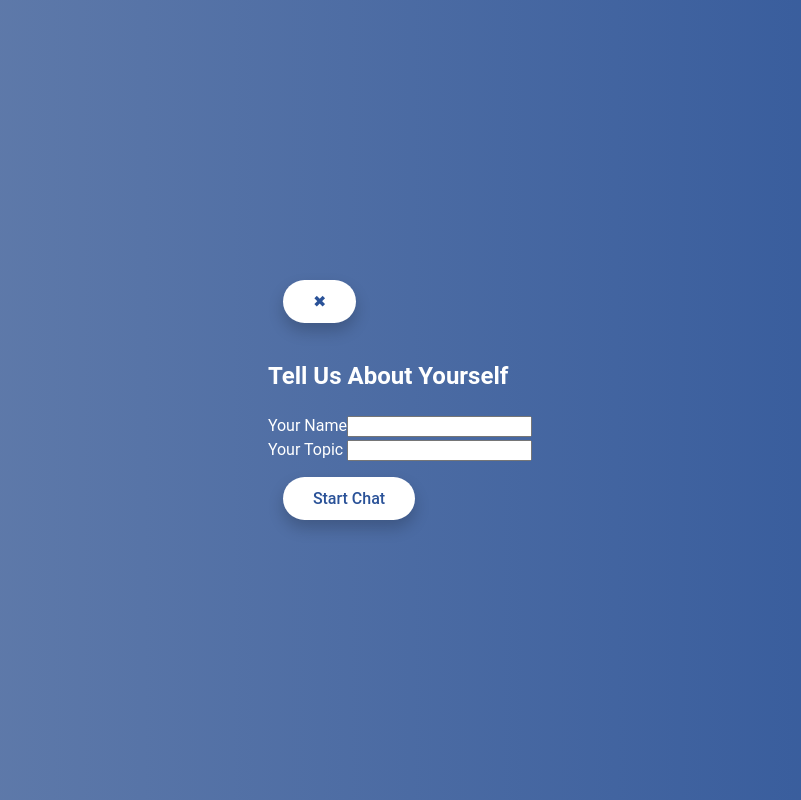
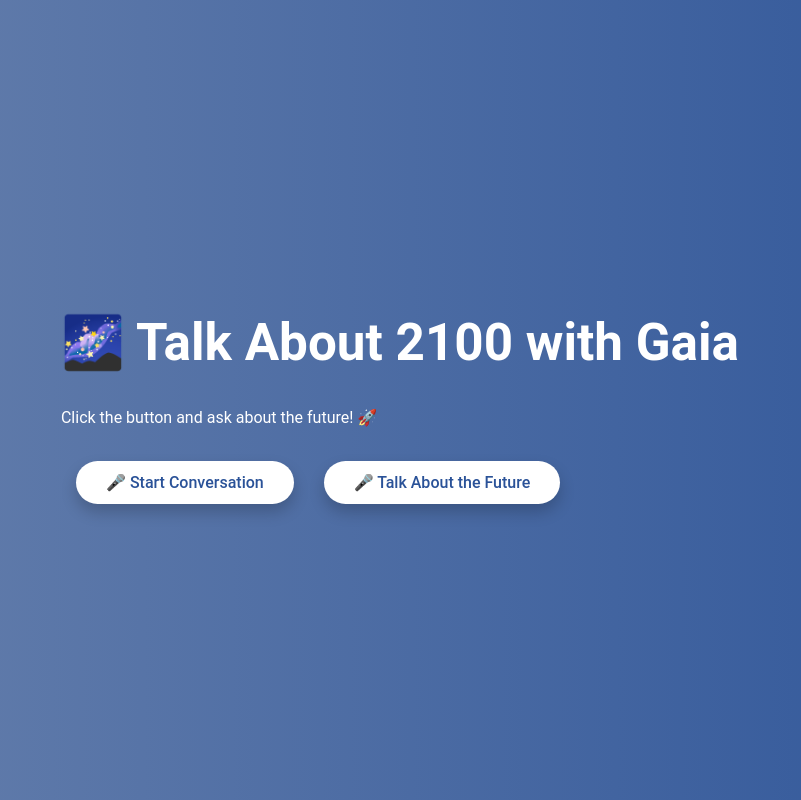
Before and after one commit to Simransharma111/gaia.com, a React (Vite) app: page / in a window 1280 px wide. Shown: the whole page, without its empty margins (240-1041 px from the left). Built offline with nearby package versions, Linux system fonts and the light colour scheme.

Commit message:
Update App.jsx

```diff
--- a/src/App.jsx
+++ b/src/App.jsx
@@ -5,42 +5,42 @@ import AIChat from "./components/AiChat";
 import "./App.css";
 
 const App = () => {
-  const [showPopup, setShowPopup] = useState(true);
+  // const [showPopup, setShowPopup] = useState(true);
 
-  useEffect(() => {
-    const userData = localStorage.getItem("userData");
-    if (userData) {
-      setShowPopup(false);
-    }
-  }, []);
+  // useEffect(() => {
+  //   const userData = localStorage.getItem("userData");
+  //   if (userData) {
+  //     setShowPopup(false);
+  //   }
+  // }, []);
 
-  const handleUserSubmit = async (userData) => {
-    try {
-      await axios.post("https://gaiabackend.onrender.com/api/users", userData);
-      localStorage.setItem("userData", JSON.stringify(userData));
-    } catch (error) {
-      console.error("Error saving user:", error);
-    }
-    setShowPopup(false); // Move to AIChat whether request succeeds or fails
-  };
+  // const handleUserSubmit = async (userData) => {
+  //   try {
+  //     await axios.post("https://gaiabackend.onrender.com/api/users", userData);
+  //     localStorage.setItem("userData", JSON.stringify(userData));
+  //   } catch (error) {
+  //     console.error("Error saving user:", error);
+  //   }
+  //   setShowPopup(false); // Move to AIChat whether request succeeds or fails
+  // };
 
-  const handlePopupClose = () => {
-    setShowPopup(false); // Even if the user just closes, move to AIChat
-  };
+  // const handlePopupClose = () => {
+  //   setShowPopup(false); // Even if the user just closes, move to AIChat
+  // };
 
   return (
-    <div className="min-h-screen flex flex-col items-center justify-center bg-gray-100">
-      {showPopup && <UserPopup onSubmit={handleUserSubmit} onClose={handlePopupClose} />}
+    // <div className="min-h-screen flex flex-col items-center justify-center bg-gray-100">
+    //   {showPopup && <UserPopup onSubmit={handleUserSubmit} onClose={handlePopupClose} />}
 
-      {!showPopup && (
-        <div className="w-full max-w-4xl p-6 bg-white shadow-lg rounded-lg text-center">
-          <h1 className="text-3xl font-bold text-blue-600 mb-4">
-            Welcome to the Conversation Platform
-          </h1>
+    //   {!showPopup && (
+    //     <div className="w-full max-w-4xl p-6 bg-white shadow-lg rounded-lg text-center">
+    //       <h1 className="text-3xl font-bold text-blue-600 mb-4">
+    //         Welcome to the Conversation Platform
+    //       </h1>
           <AIChat />
-        </div>
-      )}
-    </div>
+        // </div>
+    //   )}
+    // </div>
   );
 };
 
```
